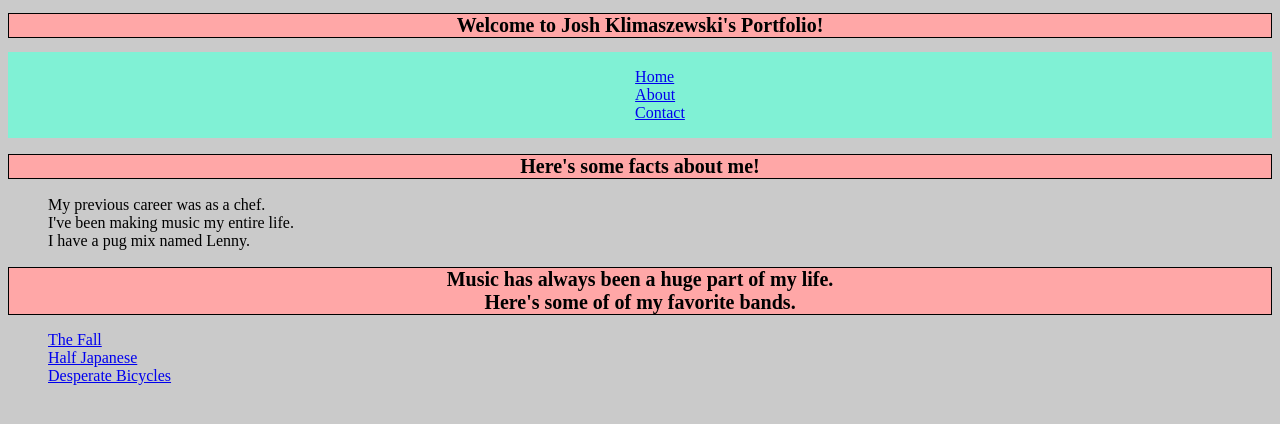
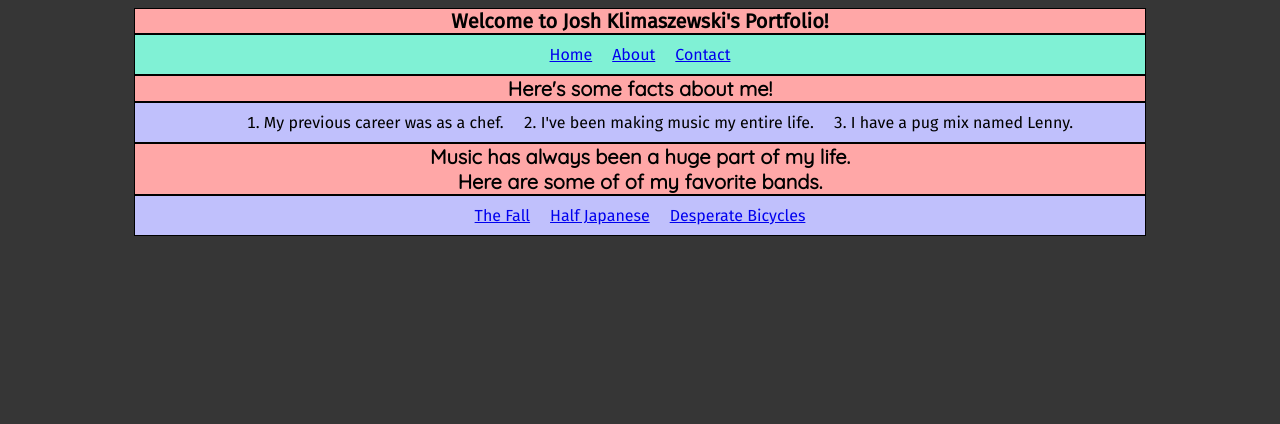
Before and after one commit to josh-klimaszewski/-Klimaszewski-Portfolio, a plain HTML site: page about.html in a window 1280 px wide. Drawn offline with Linux system fonts and the light colour scheme.

Commit message:
Portfolio

```diff
--- a/about.html
+++ b/about.html
@@ -5,31 +5,26 @@
         <meta charset="UTF-8">
         <meta name="viewport" content="width=device-width, initial-scale=1">
         <link rel="stylesheet" type="text/css" href="stylesheet.css">
+        <link href="https://fonts.googleapis.com/css?family=Fira+Sans|Quicksand" rel="stylesheet">
     </head>
     <body>
         <h1>Welcome to Josh Klimaszewski's Portfolio!</h1>
         <div class="header">
-            <ul>
             <li><a href="index.html">Home</a></li>
             <li><a href="about.html">About</a></li>
             <li><a href="contact.html">Contact</a></li>
-            </ul>
         </div>
-        <div class="facts">
         <h2>Here's some facts about me!</h2>
-            <ol>
+        <ol class="facts">
             <li>My previous career was as a chef.</li>
             <li>I've been making music my entire life.</li>
             <li>I have a pug mix named Lenny.</li>
         </ol>
-        </div>
-        <div class="bands">
-           <h2>Music has always been a huge part of my life.<br>Here's some of of my favorite bands.</h2>
-           <ul>
+        <h2>Music has always been a huge part of my life.<br>Here are some of of my favorite bands.</h2>
+        <div class="facts">
              <li><a href="https://en.wikipedia.org/wiki/The_Fall_(band)">The Fall</a></li>
              <li><a href="https://en.wikipedia.org/wiki/Half_Japanese">Half Japanese</a></li>
              <li><a href="https://en.wikipedia.org/wiki/Desperate_Bicycles">Desperate Bicycles</a></li>
-           </ul>
         </div>
     </body>
 </html>
--- a/stylesheet.css
+++ b/stylesheet.css
@@ -1,5 +1,5 @@
 body {
-    background-color: rgb(202, 202, 202)
+    background-color: rgb(54, 54, 54)
 }
 
 h1, h2, p {
@@ -7,19 +7,36 @@ h1, h2, p {
     text-align: center;
     background-color: rgb(255, 167, 167);
     border: 1px solid black;
+    font-family: 'Quicksand', sans-serif;
+}
+
+h1, li {
+    font-family: 'Fira Sans', sans-serif;
+}
+
+img {
+    border-radius: 5px;
+    box-shadow: 2px 2px 2px 2px rgb(110, 108, 236);
+    margin: 5px 5px;
 }
 
 li {
     list-style-type: none;
+    list-style-position: inside;
+    padding: 5px;
+    margin: 5px 5px;
+}
 
+ol li {
+    list-style-type: decimal;
 }
+
 .header {
     background-color: rgb(128, 241, 213);
     display: flex;
     flex-direction: row;
     justify-content: space-around;
-
-
+    border: 1px solid black;
 }
 
 .container {
@@ -30,8 +47,34 @@ li {
     border: 1px solid black;
 }
 
-img {
-    border-radius: 5px;
-    box-shadow: 0px 5px 5px 5px black;
-    margin: 0 auto;
+.facts {
+    display: flex;
+    flex-direction: row;
+    justify-content: space-around;
+    background-color: rgb(192, 192, 252);
+    border: 1px solid black;
 }
+
+.form {
+    display: flex;
+    flex-direction: column;
+    text-align: center;
+    align-content: center;
+    background-color: rgb(241, 250, 159);
+    background-border: 1px solid black;
+    padding: 2px;
+}
+
+a:hover {
+    color: rgb(245, 236, 160);
+}
+
+@media screen and (min-width: 900px) {
+    h1, h2, p {
+        margin: 0 10%;
+    }
+    .header, .facts, .form, .container {
+        justify-content: center;
+        margin: 0 10%;
+    }
+}
```
Also changed, not shown: contact.html (+8 -10 lines), index.html (+4 -6 lines). Lines whose indentation alone changed are shown as unchanged.
